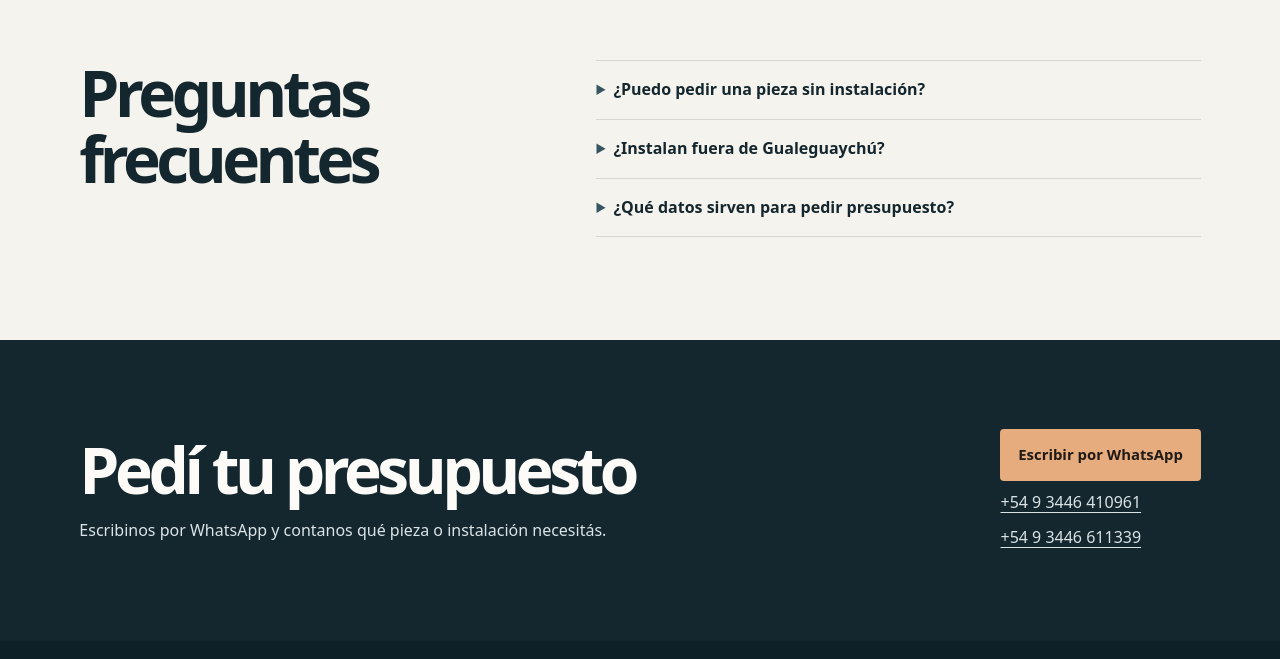
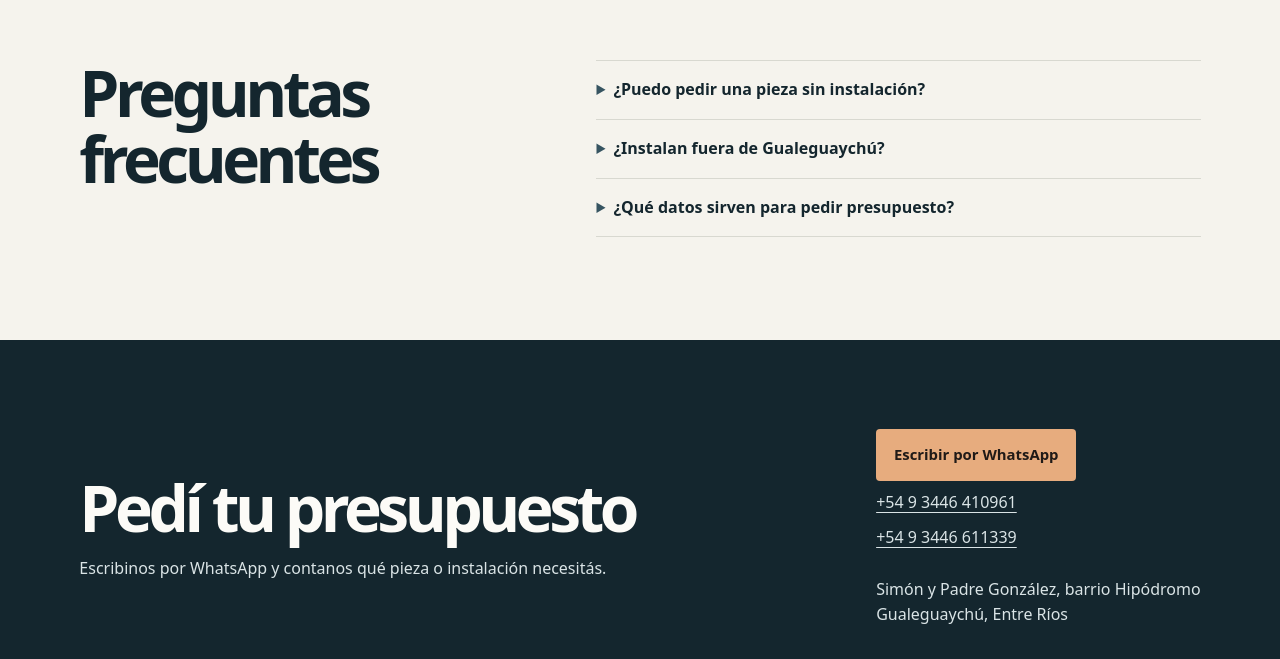
Before and after one commit to TuWebEnTresDias/zingueria-alcaraz, a plain HTML site: page index.html in a window 1280 px wide. Shown: the part 2927-3586 px from the top of the page. Drawn offline with Linux system fonts and the light colour scheme.

Commit message:
Agregar dirección al contacto de Zinguería Alcaraz

```diff
--- a/index.html
+++ b/index.html
@@ -179,6 +179,7 @@
           <a class="button button-primary" href="https://wa.me/5493446410961?text=Hola%2C%20quiero%20pedir%20un%20presupuesto%20de%20zinguer%C3%ADa.">Escribir por WhatsApp</a>
           <a class="contact-phone" href="tel:+5493446410961">+54 9 3446 410961</a>
           <a class="contact-phone" href="tel:+5493446611339">+54 9 3446 611339</a>
+          <p>Simón y Padre González, barrio Hipódromo<br>Gualeguaychú, Entre Ríos</p>
         </div>
       </div>
     </section>
```
